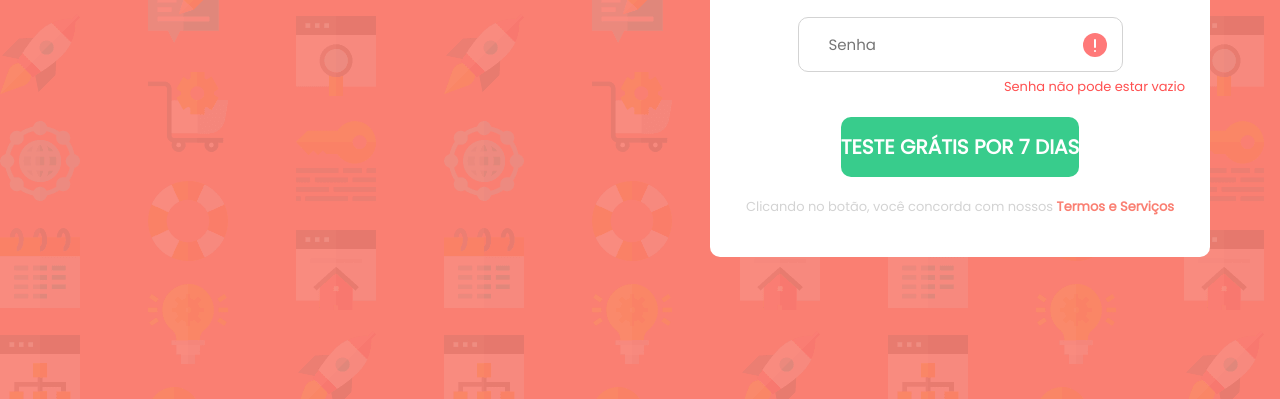
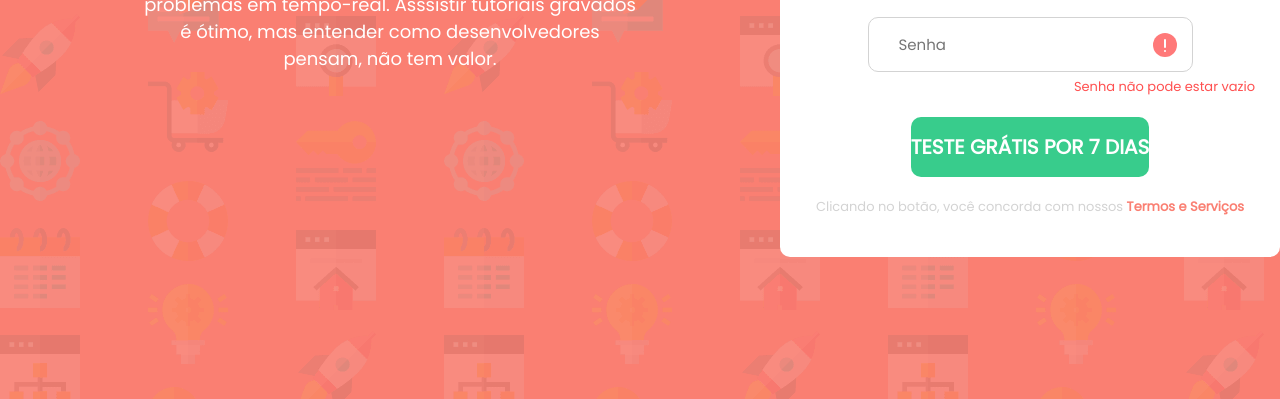
Before and after one commit to Iurygon/Cadastro-de-Assinatura, a plain HTML site: page index.html in a window 1280 px wide. Shown: the part 401-800 px from the top of the page. Drawn offline with Linux system fonts and the light colour scheme.

Commit message:
Testes em CSS

```diff
--- a/style.css
+++ b/style.css
@@ -25,9 +25,11 @@ body{
 }
 
 .textos_esquerda{
+    display: inline;
     width: 500px;
     min-width: 350px;
     text-align: center;
+    margin: auto;
     font-size: 18px;
     color: #ffffff;
 }
```
